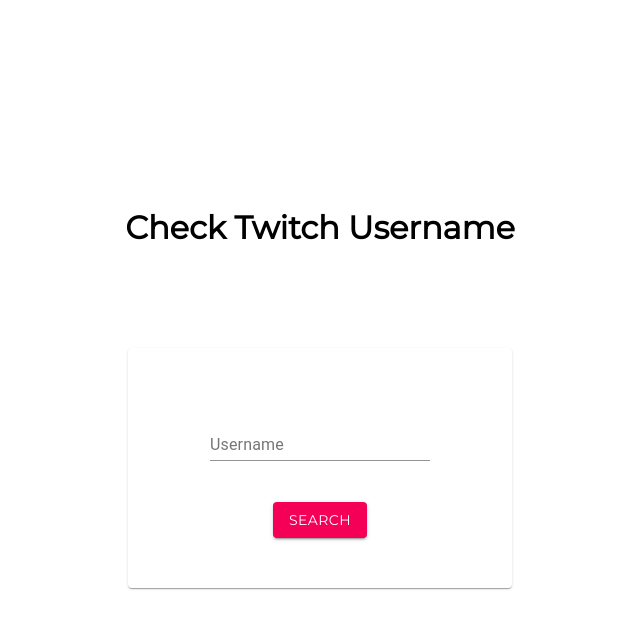
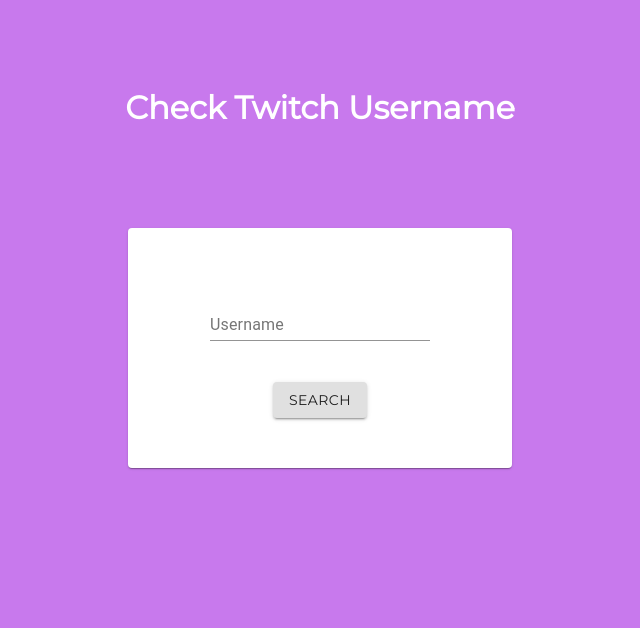
Before and after one commit to bxker/check-twitch, a React (Create React App) app: page / in a window 1280 px wide. Shown: the top 628 px of the page, without its empty margins (320-960 px from the left). Built offline with nearby package versions, Linux system fonts and the light colour scheme.

Commit message:
styled and deployed app

```diff
--- a/src/App.css
+++ b/src/App.css
@@ -1,3 +1,6 @@
+body {
+  background: #c879ed;
+}
 .App {
   display: flex;
   flex-direction: column;
@@ -10,4 +13,5 @@
 .title{
   font-size: 2rem;
   /* text-align: center; */
+  color: white;
 }
--- a/src/components/Search.css
+++ b/src/components/Search.css
@@ -1,5 +1,5 @@
 body{
-    height: 100vh;
+    height: 70vh;
     width: 100vw;
     display: flex;
     flex-direction: column;
--- a/src/components/Search.tsx
+++ b/src/components/Search.tsx
@@ -30,9 +30,9 @@
     function renderSwitch(param: string){
         switch(param){
             case 'true':
-                return <h1>{username} already exists! Please search another username</h1>
+                return <h1>{username} already exists! Please search another username.</h1>
             case 'false':
-                return <h1>{username} is available! Register it <a href="https://twitch.tv/login">here</a>!</h1>
+                return <h1>{username} is available! Register it <a href="https://twitch.tv/login" target="__blank">here</a>!</h1>
             default:
                 return 'Checking name status'
         }
@@ -51,7 +51,7 @@
                         />
                     <Button
                         variant="contained"
-                        color="secondary"
+                        color="default"
                         onClick={() => {
                             setShowName(true);
                             getTwitchInfo()
```
